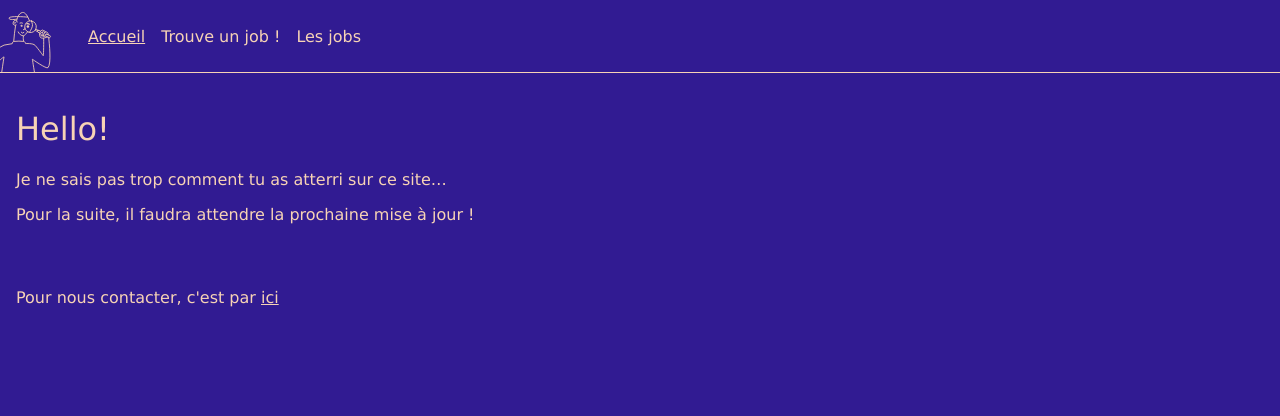
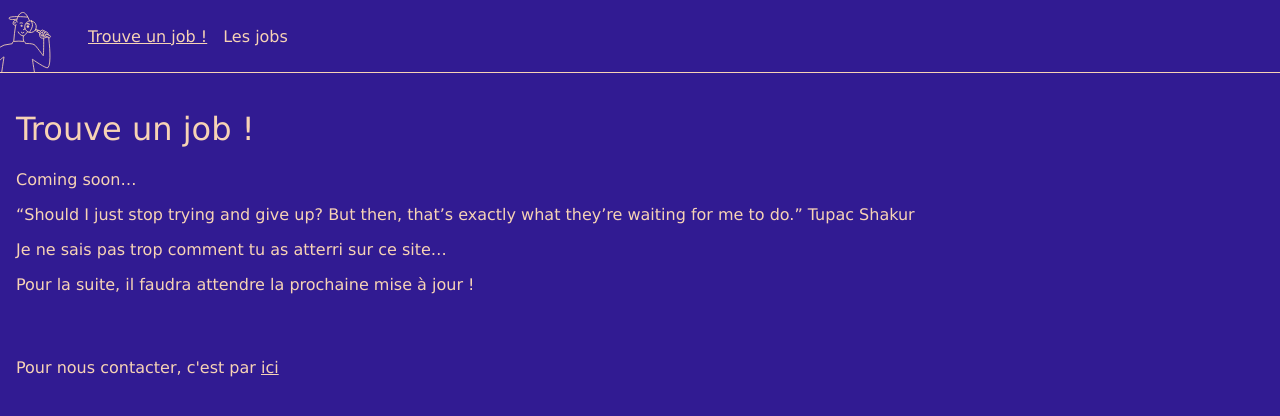
Before and after one commit to Ju4/Hessistant, a Jekyll site: the page built from index.md, in a window 1280 px wide. Shown: the top 416 px of the page. Built offline with Jekyll 4.4.1, drawn with Linux system fonts in a browser that asks for light colours.

Commit message:
Remove page

```diff
--- a/_data/navigation.yml
+++ b/_data/navigation.yml
@@ -1,6 +1,4 @@
-- name: Accueil
+- name: Trouve un job !
   link: /
-- name: Trouve un job !
-  link: /find.html
 - name: Les jobs
   link: /jobs.html
--- a/index.md
+++ b/index.md
@@ -1,8 +1,13 @@
 ---
-title: Accueil
+title: Trouve un job !
 ---
 
-# Hello!
+# Trouve un job !
+
+Coming soon...
+
+"Should I just stop trying and give up?  But then, that's exactly what they're waiting for me to do."
+Tupac Shakur
 
 Je ne sais pas trop comment tu as atterri sur ce site...
 
```
Also changed, not shown: find.md (deleted, +0 -7 lines).
